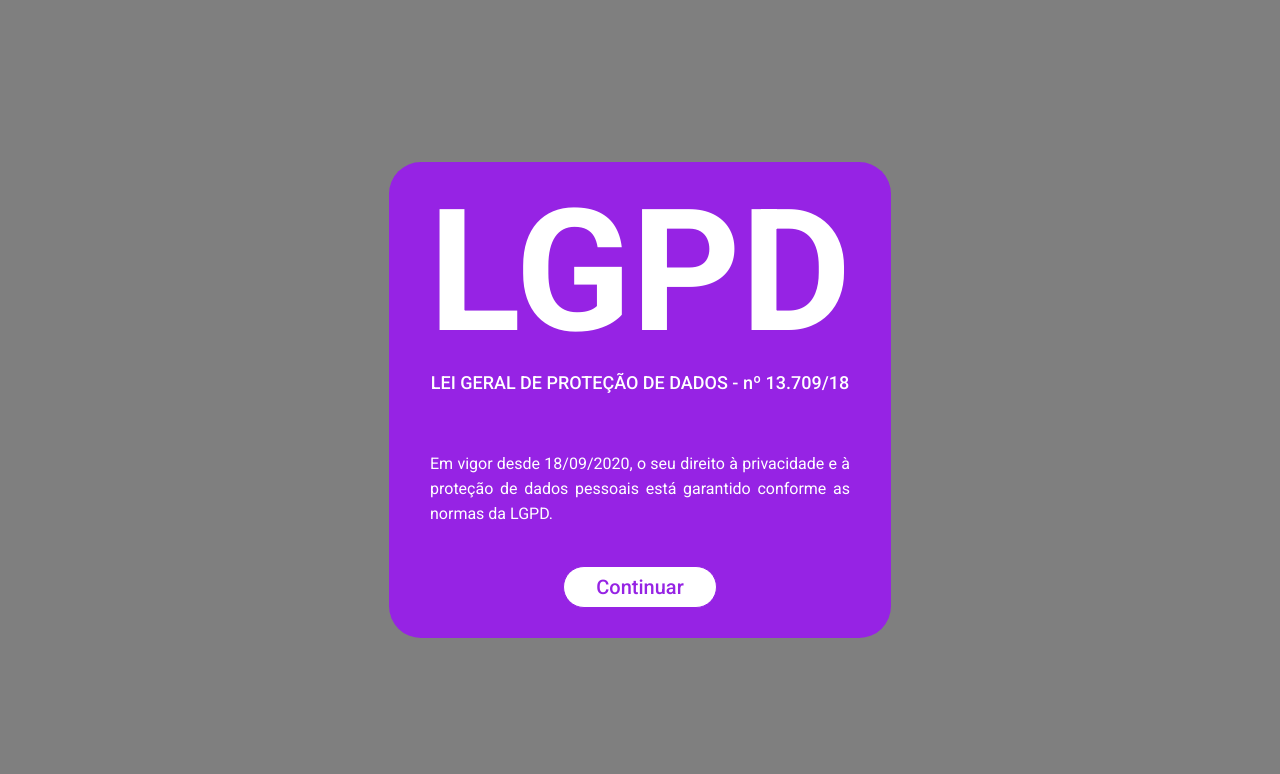
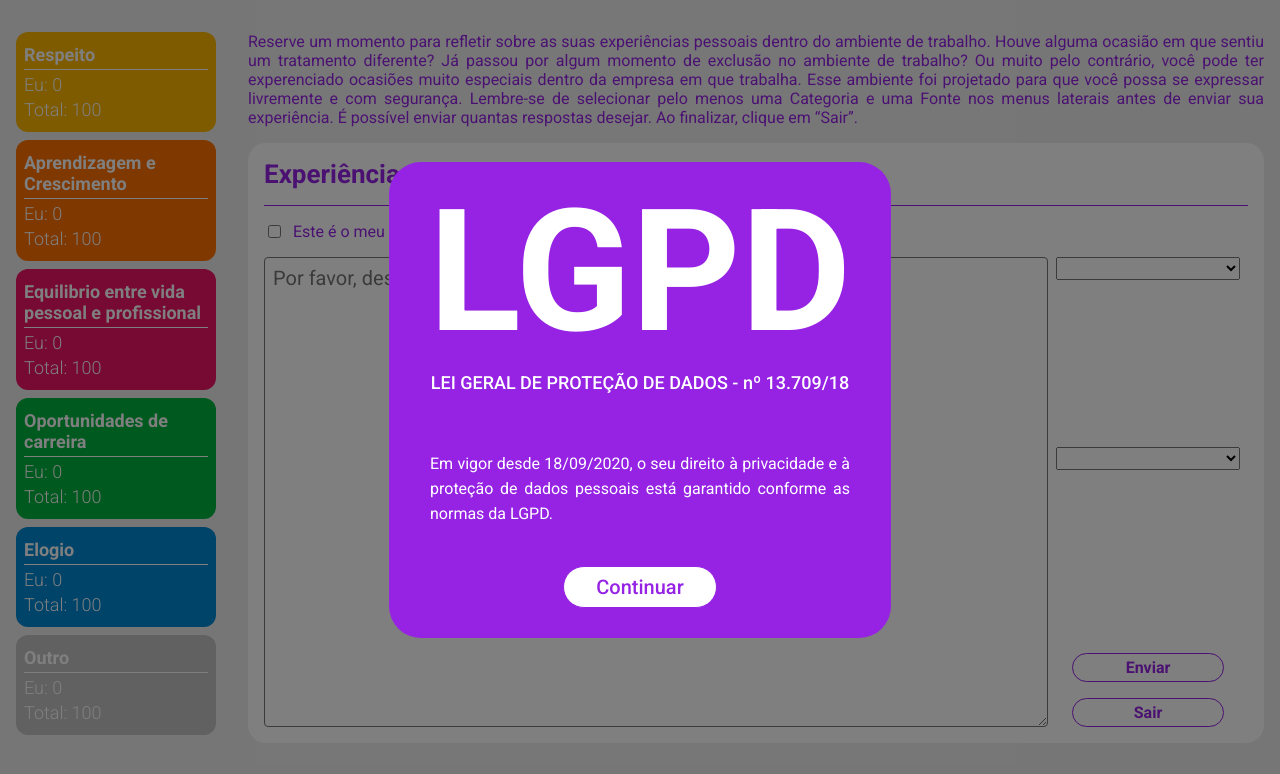
Before and after one commit to Jeansidharta/hackaton-ccr, a Next.js app: page /form in a window 1280 px wide. Before the commit this address had no page. Shown: the top 774 px of the page. Built offline with nearby package versions, Linux system fonts and the light colour scheme.

Commit message:
Created form page

```diff
--- /dev/null
+++ b/src/containers/form/exclusion-category.tsx
@@ -0,0 +1,51 @@
+import React from 'react';
+import styled, { DefaultTheme } from 'styled-components';
+
+const Root = styled.div<{ colorSelector: (theme: DefaultTheme) => string }>`
+	color: white;
+	padding: 8px;
+	border-radius: 12px;
+	background-color: ${props => props.colorSelector(props.theme)};
+	margin-bottom: 8px;
+`;
+
+const Name = styled.h1`
+	font-size: 18px;
+	margin: 4px 0;
+`;
+
+const Hr = styled.div`
+	width: 100%;
+	height: 1px;
+	background-color: transparent;
+	border-bottom: 1px solid white;
+`;
+
+const Submission = styled.p`
+	font-weight: 300;
+	font-size: 18px;
+	margin: 4px 0;
+`;
+
+type ExclusionCategoryProps = React.PropsWithoutRef<{
+	name: string,
+	color: (theme: DefaultTheme) => string,
+}>;
+
+type ExclusionCategoryComponent = React.FunctionComponent<ExclusionCategoryProps>;
+
+const ExclusionCategory: ExclusionCategoryComponent = ({
+	color,
+	name
+}) => {
+	return (
+		<Root colorSelector={color}>
+			<Name>{name}</Name>
+			<Hr />
+			<Submission>Eu: 0</Submission>
+			<Submission>Total: 100</Submission>
+		</Root>
+	);
+}
+
+export default ExclusionCategory;
--- /dev/null
+++ b/src/containers/form/index.tsx
@@ -0,0 +1,190 @@
+import React from 'react';
+import styled from 'styled-components';
+import Button from '../../components/atoms/button';
+import Checkbox from '../../components/atoms/checkbox';
+import Select from '../../components/atoms/select';
+import ExclusionCategory from './exclusion-category';
+
+const Root = styled.div`
+	display: flex;
+	background-color: ${props => props.theme.colors.gray.light};
+	color: ${props => props.theme.colors.primary.main};
+	padding: 32px 16px;
+`;
+
+const ExclusionCategoriesContainer = styled.div`
+	display: flex;
+	flex-direction: column;
+	min-width: 200px;
+	margin-right: 32px;
+`;
+
+const MainContent = styled.div`
+	display: flex;
+	flex-direction: column;
+	width: 100%:
+	height: 100%;
+`;
+
+const HeaderText = styled.p`
+	width: 100%;
+	text-align: justify;
+	margin-top: 0;
+	font-size: 16px;
+`;
+
+const Card = styled.div`
+	background-color: white;
+	border-radius: 18px;
+	padding: 16px;
+	height: 100%;
+	display: flex;
+	flex-direction: column;
+`;
+
+const CardTitle = styled.h1`
+	font-size: 26px;
+	margin: 0;
+`;
+
+const Hr = styled.div`
+	width: 100%;
+	height: 1px;
+	border-bottom: 1px solid ${props => props.theme.colors.primary.main};
+	margin: 16px 0;
+`;
+
+const Form = styled.form`
+	display: flex;
+	height: 100%;
+`;
+
+const TextArea = styled.textarea`
+	width: 100%;
+	height: 100%;
+	resize: vertical;
+	border-radius: 4px;
+	padding: 8px;
+	font-size: 20px;
+`;
+
+const ControlArea = styled.div`
+	display: flex;
+	flex-direction: column;
+	padding: 0 8px;
+	justify-content: space-between;
+	max-width: 200px;
+`;
+
+const ActionButton = styled(Button)`
+	font-size: 16px;
+	padding: 4px 32px;
+	margin-top: 16px;
+	width: 100%;
+`;
+
+const ActionButtonsContainer = styled.div`
+	display: flex;
+	flex-direction: column;
+	align-items: center;
+	padding: 0 16px;
+`;
+
+const StyledSelect = styled(Select)`
+	width: 100%;
+`;
+
+const StyledCheckbox = styled(Checkbox)`
+	margin-bottom: 16px;
+	width: max-content;
+`;
+
+const SelectCategory = [
+	'Respeito',
+	'Aprendizagem e Crescimento',
+	'Equilíbrio entre vida pessoal e profissional',
+	'Oportunidades de carreira',
+	'Elogio',
+	'Outro',
+];
+
+const SelectFontes = [
+	'Políticas da Empresa',
+	'Lideranças',
+	'RH',
+	'Colaboradores',
+	'Avaliações de Desempenho',
+	'Clientes / Parceiros',
+	'Outro',
+];
+
+type FormPageProps = React.PropsWithoutRef<{
+}>;
+
+type FormPageComponent = React.FunctionComponent<FormPageProps>;
+
+const FormPage: FormPageComponent = ({  }) => {
+	return (
+		<Root>
+			<ExclusionCategoriesContainer>
+				<ExclusionCategory
+					name='Respeito'
+					color={theme => theme.colors.yellow.main}
+				/>
+				<ExclusionCategory
+					name='Aprendizagem e Crescimento'
+					color={theme => theme.colors.orange.main}
+				/>
+				<ExclusionCategory
+					name='Equilibrio entre vida pessoal e profissional'
+					color={theme => theme.colors.pink.main}
+				/>
+				<ExclusionCategory
+					name='Oportunidades de carreira'
+					color={theme => theme.colors.green.main}
+				/>
+				<ExclusionCategory
+					name='Elogio'
+					color={theme => theme.colors.blue.main}
+				/>
+				<ExclusionCategory
+					name='Outro'
+					color={theme => theme.colors.gray.main}
+				/>
+			</ExclusionCategoriesContainer>
+			<MainContent>
+				<HeaderText>
+					Reserve um momento para refletir sobre as suas experiências pessoais
+					dentro do ambiente de trabalho. Houve alguma ocasião em que sentiu um
+					tratamento diferente? Já passou por algum momento de exclusão no ambiente
+					de trabalho? Ou muito pelo contrário, você pode ter experenciado ocasiões
+					muito especiais dentro da empresa em que trabalha. Esse ambiente foi
+					projetado para que você possa se expressar livremente e com segurança.
+					Lembre-se de selecionar pelo menos uma Categoria e uma Fonte nos menus
+					laterais antes de enviar sua experiência. É possível enviar quantas
+					respostas desejar. Ao finalizar, clique em “Sair”.
+				</HeaderText>
+				<Card>
+					<CardTitle>Experiência pessoal</CardTitle>
+					<Hr />
+					<StyledCheckbox>
+						Este é o meu primeiro emprego, estágio ou programa de treinee.
+					</StyledCheckbox>
+					<Form>
+						<TextArea placeholder='Por favor, descreva sua experiência...' />
+						<ControlArea>
+							<StyledSelect options={SelectCategory} />
+							<StyledSelect options={SelectFontes} />
+							<ActionButtonsContainer>
+								<ActionButton>Enviar</ActionButton>
+								<ActionButton>Sair</ActionButton>
+							</ActionButtonsContainer>
+						</ControlArea>
+					</Form>
+				</Card>
+			</MainContent>
+		</Root>
+	);
+}
+
+export default FormPage;
--- /dev/null
+++ b/src/pages/form.tsx
@@ -0,0 +1,3 @@
+import FormPage from '../containers/form';
+
+export default FormPage;
```
